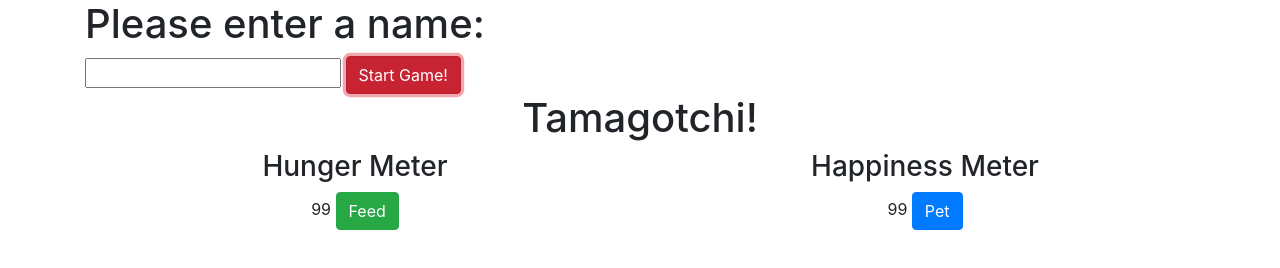
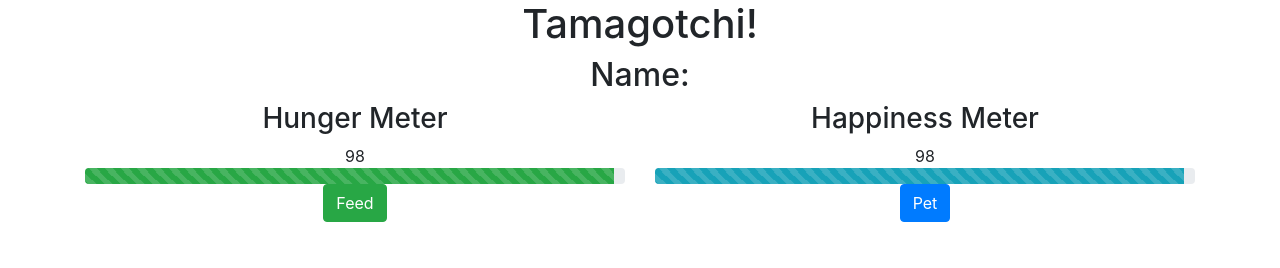
Before and after one commit to zakkreyshort/tamagotchi, a website built with webpack: page src/index.html in a window 1280 px wide. Both pictures are taken after a click on the button "Start Game!". Built offline with nearby package versions, Linux system fonts and the light colour scheme.

Commit message:
add progress bar to tamagotchi stats

```diff
--- a/src/index.html
+++ b/src/index.html
@@ -8,25 +8,35 @@
 <body>
   <div class="container" id="splash">
     <h1>Please enter a name:</h1>
-    <input type="text">
+    <input type="text" id="tamagotchiname">
     <button type="button" id="startGame" class="btn btn-danger">Start Game!</button>
   </div>
 
+  <div class="container">
+    <div class="main">
+      <h1>Tamagotchi!</h1>
+      <h2>Name: <span id="displayname"></span></h2>
 
-  <div class="container">
-    <div class="header">
-      <h1>Tamagotchi!</h1>
-    </div>
-    <div class="main">
       <div class="row">
         <div class="col-md-6">
           <h3>Hunger Meter</h3>
           <span id="hungrymeter"></span>
+          <div class="progress">
+            <div id="hunger-bar" class="progress-bar progress-bar-striped progress-bar-animated bg-success" role="progressbar"
+              style="width: 100%" aria-valuenow="100" aria-valuemin="0" aria-valuemax="100">
+            </div>
+          </div>
           <button type="button" id="hungry" class="btn btn-success">Feed</button>
         </div>
+
         <div class="col-md-6">
           <h3>Happiness Meter</h3>
           <span id="happymeter"></span>
+          <div class="progress">
+            <div id="happy-bar" class="progress-bar progress-bar-striped progress-bar-animated bg-info" role="progressbar" style="width: 100%"
+              aria-valuenow="100" aria-valuemin="0" aria-valuemax="100">
+            </div>
+          </div>
           <button type="button" id="happy" class="btn btn-primary">Pet</button>
         </div>
       </div>
@@ -34,6 +44,8 @@
 
     <span id="displaysethunger"></span>
 
+
+
   </div>
 
 </body>
--- a/src/main.js
+++ b/src/main.js
@@ -9,10 +9,13 @@
 
   $("#startGame").click(function(event){
     event.preventDefault();
+    let tamagotchiName = $("#tamagotchiname").val();
+    $("#displayname").append(tamagotchiName);
+    $(".main").show();
     goober.feed();
     goober.pet();
+    $("#splash").hide();
   });
-
 
   $("#hungrymeter").html(goober.hunger);
   $("#happymeter").html(goober.happy);
@@ -21,7 +24,9 @@
 
   let drain = setInterval(function() {
     $("#hungrymeter").text(goober.hunger);
+    $("#hunger-bar").css("width", goober.hunger + "%");
     $("#happymeter").text(goober.happy);
+    $("#happy-bar").css("width", goober.happy + "%");
     if(goober.die()){
       clearInterval(drain);
     }
--- a/src/styles.css
+++ b/src/styles.css
@@ -4,4 +4,9 @@
 
 .main {
   text-align: center;
+  display: none;
 }
+
+#splash {
+  text-align: center;
+}
--- a/src/tamagotchi.js
+++ b/src/tamagotchi.js
@@ -8,13 +8,13 @@
   setHunger() {
     setInterval(() => {
       this.hunger-=1;
-    }, 2000);
+    }, 1000);
   }
 
   setHappy() {
     setInterval(() => {
       this.happy-=1;
-    }, 2000);
+    }, 1000);
   }
 
   feed() {
```
